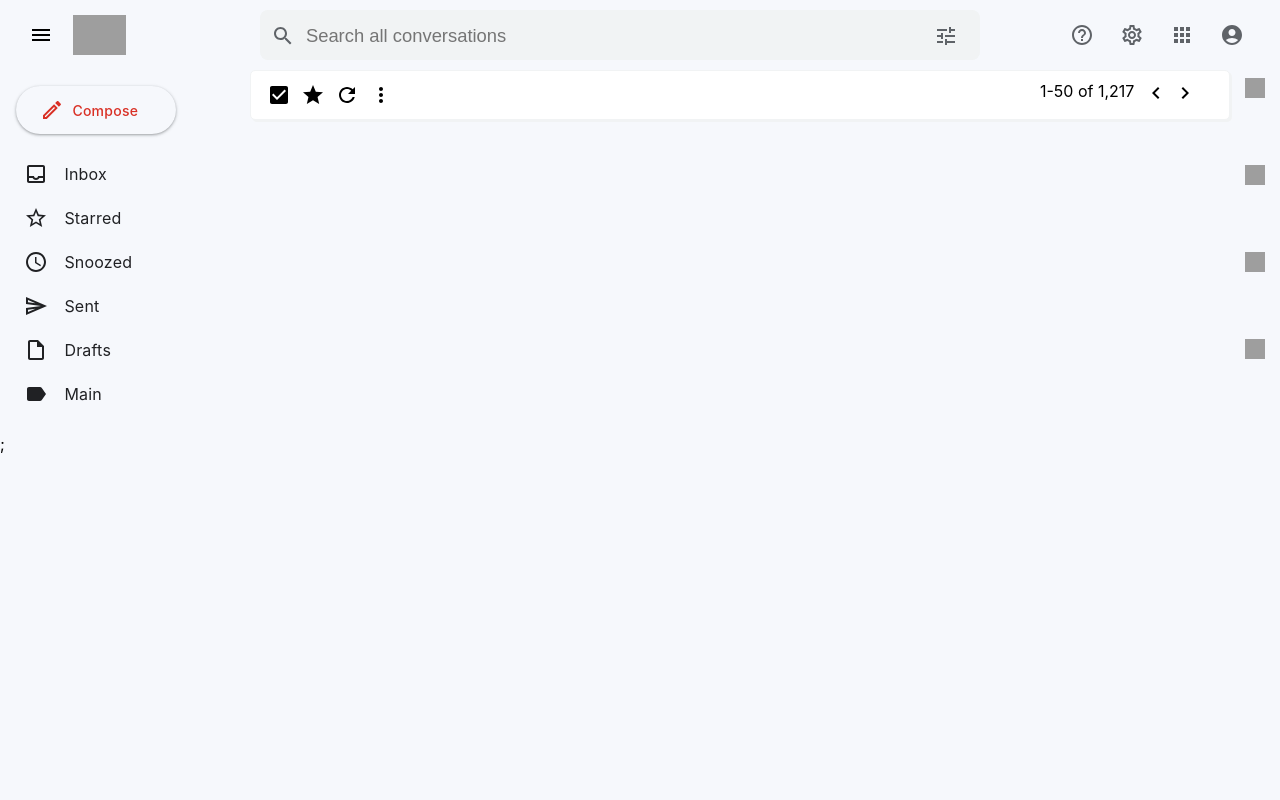
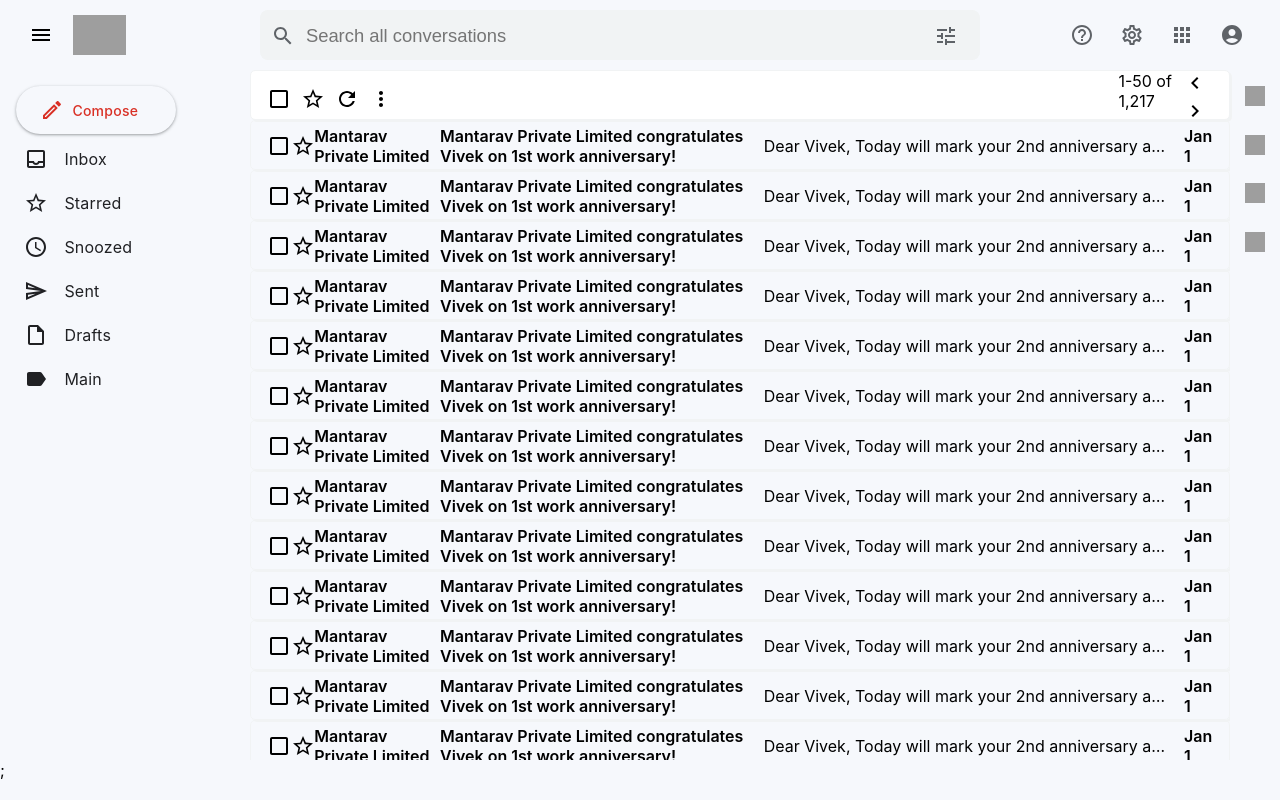
Before and after one commit to uidev-in/react-gmail-clone, a React (Create React App) app: page / in a window 1280 px wide. Built offline with nearby package versions, Linux system fonts and the light colour scheme; grey boxes are pictures that could not be loaded.

Commit message:
added email list

```diff
--- /dev/null
+++ b/src/components/Email/EmailFilter.js
@@ -0,0 +1,58 @@
+import React from "react";
+import {
+  CheckBox,
+  MoreVert,
+  NavigateBefore,
+  CheckBoxOutlineBlank,
+  NavigateNext,
+  Refresh,
+  Star,
+  StarBorderOutlined,
+} from "@mui/icons-material";
+import styled from "styled-components";
+
+//styling our component
+const Wrapper = styled.div`
+  background-color: #fff;
+  height: 50px;
+  display: grid;
+  grid-template-columns: 90% auto;
+  align-items: center;
+  padding-left: 1rem;
+  padding-right: 1rem;
+  border: 1px solid #f1f3f4;
+  border-radius: 5px;
+  box-shadow: 2px 2px 0px 0px #f1f3f4;
+`;
+const Options = styled.div`
+  display: flex;
+  gap: 10px;
+`;
+const PaginationWrapper = styled.div`
+  display: flex;
+  gap: 10px;
+  justify-content: center;
+`;
+const EmailCount = styled.div``;
+const Pagination = styled.div``;
+
+export default function EmailFilter() {
+  return (
+    <>
+      <Wrapper>
+        <Options>
+          <CheckBoxOutlineBlank />
+          <StarBorderOutlined />
+          <Refresh />
+          <MoreVert />
+        </Options>
+        <PaginationWrapper>
+          <EmailCount>1-50 of 1,217</EmailCount>
+          <Pagination>
+            <NavigateBefore /> <NavigateNext />
+          </Pagination>
+        </PaginationWrapper>
+      </Wrapper>
+    </>
+  );
+}
--- /dev/null
+++ b/src/components/Email/EmailList.js
@@ -0,0 +1,89 @@
+import React from "react";
+import {
+  CheckBox,
+  MoreVert,
+  NavigateBefore,
+  NavigateNext,
+  Refresh,
+  Star,
+  CheckBoxOutlineBlank,
+  StarBorderOutlined,
+} from "@mui/icons-material";
+
+import styled from "styled-components";
+
+//styling our component
+const Wrapper = styled.div`
+  height: 50px;
+  display: grid;
+  grid-template-columns: 5% auto;
+  align-items: center;
+  padding-left: 1rem;
+  padding-right: 1rem;
+  border: 1px solid #f1f3f4;
+  border-radius: 5px;
+  box-shadow: 2px 2px 0px 0px #f1f3f4;
+  cursor: pointer;
+  :hover {
+    box-shadow: 2px 2px 0px 0px #f1f3f4;
+    border-bottom: 1px solid #f1f3f4;
+  }
+`;
+const Options = styled.div`
+  display: grid;
+  grid-template-columns: 1fr 1fr;
+`;
+const Overview = styled.div`
+  height: 50px;
+  display: grid;
+  grid-template-columns: 14% 36% auto 5%;
+  align-items: center;
+  justify-items: start;
+`;
+const Sender = styled.div`
+  font-weight: 600;
+`;
+const Subject = styled.div`
+  font-weight: 600;
+`;
+const Body = styled.div`
+  width: 100%;
+  font-size: 16px;
+  white-space: nowrap;
+  overflow: hidden;
+  text-overflow: ellipsis;
+`;
+const Timestamp = styled.div`
+  font-weight: 600;
+  padding-left: 1rem;
+`;
+export default function EmailList() {
+  return (
+    <>
+      <Wrapper>
+        <Options>
+          <CheckBoxOutlineBlank />
+          <StarBorderOutlined />
+        </Options>
+        <Overview>
+          <Sender>
+            <span>Mantarav Private Limited</span>
+          </Sender>
+          <Subject>
+            <span>
+              Mantarav Private Limited congratulates Vivek on 1st work
+              anniversary!
+            </span>
+          </Subject>
+          <Body>
+            <span>
+              Dear Vivek, Today will mark your 2nd anniversary as a member of
+              the Mantarav Private Limited
+            </span>
+          </Body>
+          <Timestamp>Jan 1</Timestamp>
+        </Overview>
+      </Wrapper>
+    </>
+  );
+}
--- a/src/components/EmailList/EmailList.js
+++ /dev/null
@@ -1,56 +0,0 @@
-import {
-  CheckBox,
-  MoreVert,
-  NavigateBefore,
-  NavigateNext,
-  Refresh,
-  Star,
-} from "@mui/icons-material";
-import React from "react";
-import styled from "styled-components";
-
-//styling our component
-const Wrapper = styled.div`
-  background-color: #fff;
-  height: 50px;
-  display: grid;
-  grid-template-columns: 80% auto;
-  align-items: center;
-  padding-left: 1rem;
-  padding-right: 1rem;
-  border: 1px solid #f1f3f4;
-  border-radius: 5px;
-  box-shadow: 2px 2px 0px 0px #f1f3f4;
-`;
-const Options = styled.div`
-  display: flex;
-  gap: 10px;
-`;
-const PaginationWrapper = styled.div`
-  display: flex;
-  gap: 10px;
-  justify-content: center;
-`;
-const EmailCount = styled.div``;
-const Pagination = styled.div``;
-
-export default function EmailList() {
-  return (
-    <>
-      <Wrapper>
-        <Options>
-          <CheckBox />
-          <Star />
-          <Refresh />
-          <MoreVert />
-        </Options>
-        <PaginationWrapper>
-          <EmailCount>1-50 of 1,217</EmailCount>
-          <Pagination>
-            <NavigateBefore /> <NavigateNext />
-          </Pagination>
-        </PaginationWrapper>
-      </Wrapper>
-    </>
-  );
-}
--- a/src/components/layout/EmailView.js
+++ b/src/components/layout/EmailView.js
@@ -1,13 +1,41 @@
 import React from "react";
+import EmailList from "../Email/EmailList";
+import EmailFilter from "../Email/EmailFilter";
 import styled from "styled-components";
-import EmailList from "../EmailList/EmailList";
 
 //styling our component
+const Scrollbar = styled.div`
+  overflow-x: auto;
+  max-height: 80vh;
+`;
 
 export default function EmailView() {
   return (
     <div>
-      <EmailList />
+      <EmailFilter />
+      <Scrollbar>
+        <EmailList />
+        <EmailList />
+        <EmailList />
+        <EmailList />
+        <EmailList />
+        <EmailList />
+        <EmailList />
+        <EmailList />
+        <EmailList />
+        <EmailList />
+        <EmailList />
+        <EmailList />
+        <EmailList />
+        <EmailList />
+        <EmailList />
+        <EmailList />
+        <EmailList />
+        <EmailList />
+        <EmailList />
+        <EmailList />
+        <EmailList />
+      </Scrollbar>
     </div>
   );
 }
--- a/src/components/layout/SideIcons.js
+++ b/src/components/layout/SideIcons.js
@@ -5,6 +5,7 @@
 const Wrapper = styled.div`
   height: 100%;
   display: grid;
+  grid-template-rows: 30% auto;
   padding: 0.5rem;
 `;
 const Icons = styled.div`
@@ -13,6 +14,8 @@
   height: auto;
   align-items: start;
   justify-items: center;
+  cursor: pointer;
+  padding-top: 0.5rem;
 `;
 
 //image data
@@ -41,7 +44,13 @@
       <Wrapper>
         <Icons>
           {icons.map((data, id) => (
-            <img src={data.img_link} width={20} height={20} alt={data.name} />
+            <img
+              src={data.img_link}
+              width={20}
+              height={20}
+              alt={data.name}
+              title={data.name}
+            />
           ))}
         </Icons>
       </Wrapper>
--- a/src/components/layout/Sidebar.js
+++ b/src/components/layout/Sidebar.js
@@ -7,6 +7,7 @@
 const Wrapper = styled.div`
   padding: 1rem;
   display: grid;
+  grid-template-rows: 5% auto;
   gap: 20px;
 `;
 const ComposeWrapper = styled.div``;
```
Also changed, not shown: 1 other file (tests, documents, lock files or other folders).
